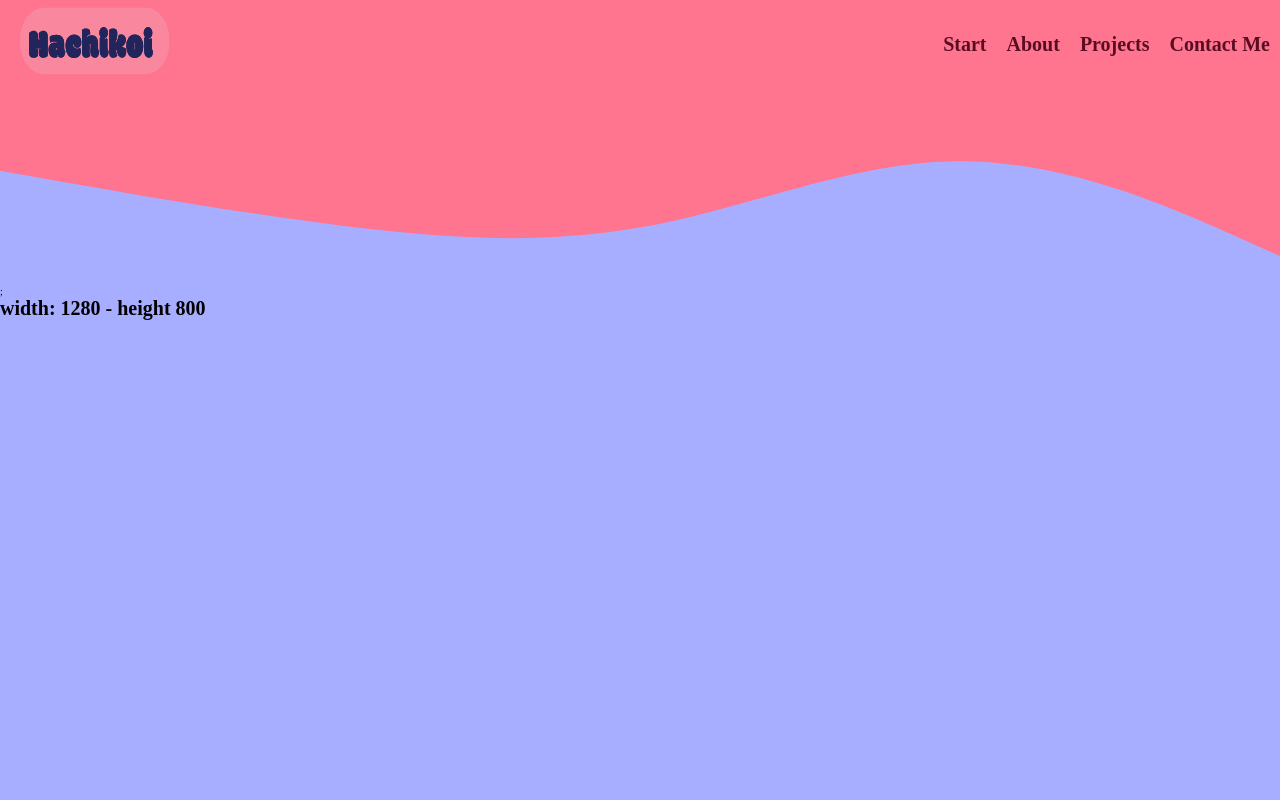
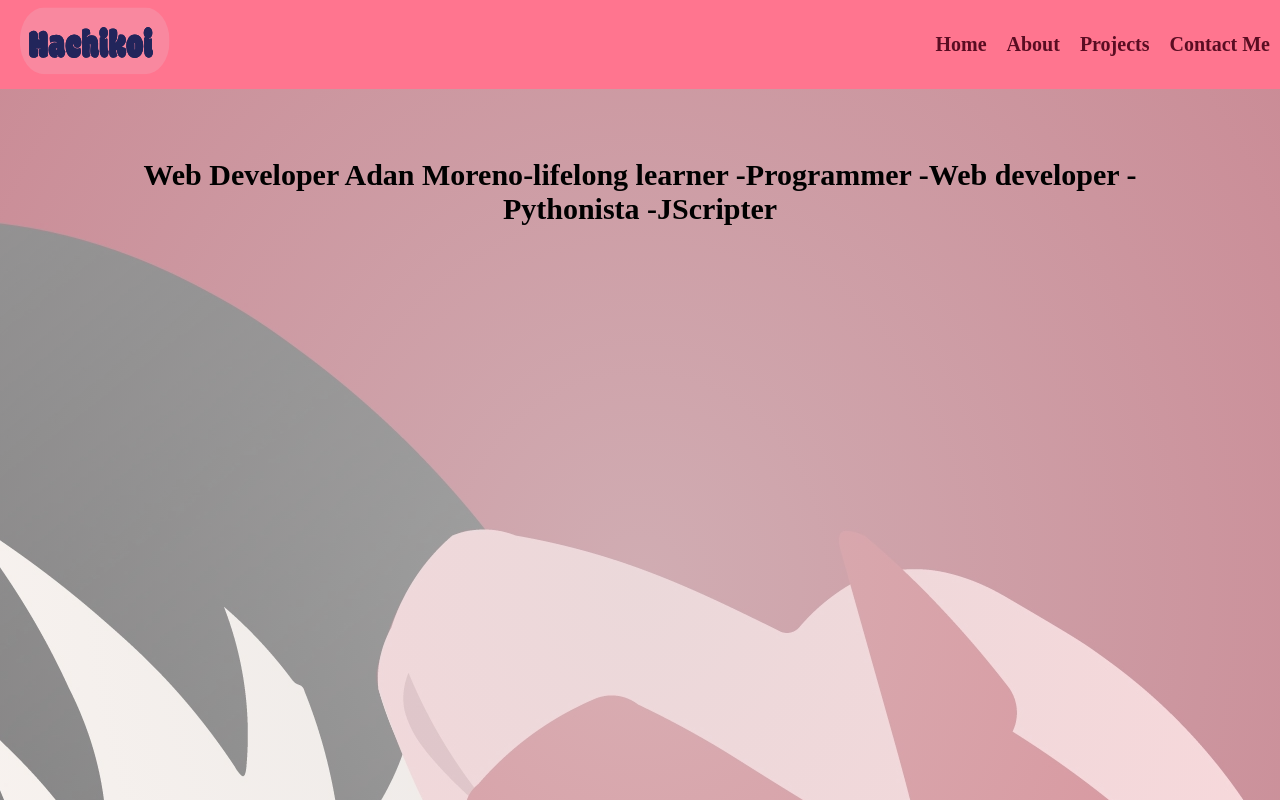
Before and after one commit to Hachikoi-the-creator/Portfolio-revamped, a React (Vite) app: page / in a window 1280 px wide. Shown: the top 800 px of the page. Built offline with nearby package versions, Linux system fonts and the light colour scheme; a web font is replaced by a local one.

Commit message:
security measure

```diff
--- a/src/App.jsx
+++ b/src/App.jsx
@@ -1,14 +1,14 @@
 import React from "react";
 import "./app.css";
-// import "./sass/basics.scss";
-// import Header from "./components/Navbar";
+import Hero from "./components/Hero";
 import Navbar from "./components/Navbar";
 
 export default function App() {
   return (
     <div>
       <Navbar />
-      <h1 id="fuck"></h1>
+      <Hero />
+      {/* <h1 id="fuck"></h1> */}
     </div>
   );
 }
--- /dev/null
+++ b/src/components/Hero.jsx
@@ -0,0 +1,15 @@
+import React from "react";
+import "../sass/hero.scss";
+
+export default function Hero() {
+  return (
+    <section className="hero">
+      <div className="content">
+        <h1>
+          Web Developer <span>Adan Moreno</span>
+          -lifelong learner -Programmer -Web developer -Pythonista -JScripter
+        </h1>
+      </div>
+    </section>
+  );
+}
--- a/src/components/Navbar.jsx
+++ b/src/components/Navbar.jsx
@@ -16,15 +16,8 @@ export default function Navbar() {
       >
         <div className="menu-btn__burger"></div>
       </div>
-      {/* SVG */}
-      <svg
-        className="wave"
-        xmlns="http://www.w3.org/2000/svg"
-        viewBox="0 0 1440 320"
-      >
-        <path d="M0,192L60,202.7C120,213,240,235,360,250.7C480,267,600,277,720,256C840,235,960,181,1080,181.3C1200,181,1320,235,1380,261.3L1440,288L1440,0L1380,0C1320,0,1200,0,1080,0C960,0,840,0,720,0C600,0,480,0,360,0C240,0,120,0,60,0L0,0Z"></path>
-      </svg>
-      ;{/* NAVBAR */}
+
+      {/* NAVBAR */}
       <ul className={`navbar ${burger || width > 700 ? "" : "hidde-left"}`}>
         <li className="logo">
           <a onClick={() => setBurger(false)} href="#top">
@@ -37,7 +30,7 @@ export default function Navbar() {
         </li>
         <li>
           <a onClick={() => setBurger(false)} href="#">
-            Start
+            Home
           </a>
         </li>
         <li>
--- /dev/null
+++ b/src/sass/hero.scss
@@ -0,0 +1,28 @@
+$text-color: #590d22;
+$color-2: #800f2f;
+$color-3: #a4133c;
+$hover-link: #c9184a;
+$color-4: #ff4d6d;
+$svg-fill-color: #ff758f;
+$color-5: #ff8fa3;
+$color-6: #ffb3c1;
+$color-7: #ffccd5;
+.hero {
+  height: 180vh;
+  margin-top: -160px;
+  background: center / contain no-repeat
+      radial-gradient(rgba(228, 228, 228, 0.671), rgba(255, 255, 255, 0.383)),
+    $color-7 50% url("../img/ougi-bg.webp");
+}
+
+.content {
+  width: 80%;
+  margin-left: 10%;
+  padding-top: 220px;
+  text-align: center;
+
+  h1 {
+    margin-top: 5ch;
+    font-size: 3rem;
+  }
+}
--- a/src/sass/navbar.scss
+++ b/src/sass/navbar.scss
@@ -1,13 +1,13 @@
 @charset "UTF-8";
 $text-color: #590d22;
-// $color-n: #800f2f;
-// $color-n: #a4133c;
+$color-2: #800f2f;
+$color-3: #a4133c;
 $hover-link: #c9184a;
-// $color-n: #ff4d6d;
+$color-4: #ff4d6d;
 $svg-fill-color: #ff758f;
-// $color-n: #ff8fa3;
-// $color-n: #ffb3c1;
-// $color-n: #ffccd5;
+$color-5: #ff8fa3;
+$color-6: #ffb3c1;
+$color-7: #ffccd5;
 
 //--- MAIN ---//
 .header {
@@ -90,7 +90,7 @@ $svg-fill-color: #ff758f;
   flex-direction: column;
   justify-content: space-around;
   align-items: center;
-  background: $svg-fill-color;
+  background: linear-gradient(298deg, $color-5 4%, $color-4 63%);
   transition: all 0.5s ease-in-out;
 
   > * {
@@ -109,9 +109,10 @@ $svg-fill-color: #ff758f;
   }
 }
 
-svg {
-  fill: $svg-fill-color;
-}
+// svg {
+//   fill: $svg-fill-color;
+//   // fill: linear-gradient(298deg, $color-5c 4%, #ff4d6d 63%);
+// }
 
 // .test {
 //   height: 200vh;
```
Also changed, not shown: src/img/ougi-bg.webp (added).
